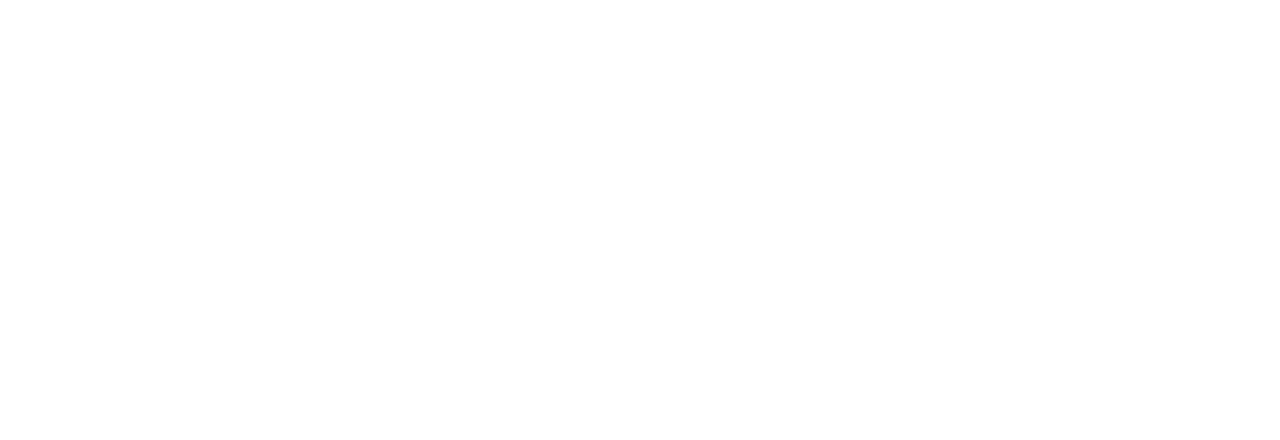
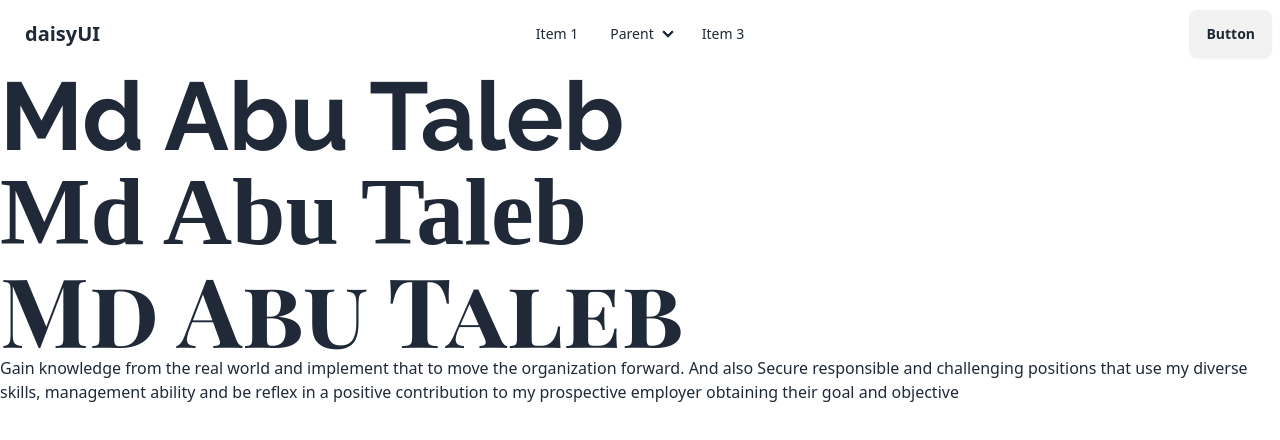
Before and after one commit to TOWHID162153/MD-ABU-TALEB, a plain HTML site: page index.html in a window 1280 px wide. Drawn offline with nearby package versions, Linux system fonts and the light colour scheme; a web font is replaced by a local one.

Commit message:
commit for my nav & header part

```diff
--- a/index.html
+++ b/index.html
@@ -26,19 +26,20 @@
     <script src="https://cdn.tailwindcss.com"></script>
     <!-- Style -->
     <style>
+        /* for paragraph */
         .font-raleway {
             font-family: "Raleway", serif;
             font-optical-sizing: auto;
             font-weight: 400;
             font-style: normal;
         }
-
+        /* for others title */
         .font-bona {
             font-family: "Bona Nova SC", serif;
             font-weight: 400;
             font-style: normal;
         }
-
+        /* for nav & banner title */
         .font-playfair {
             font-family: "Playfair Display SC", serif;
             font-weight: 400;
@@ -47,6 +48,60 @@
     </style>
 </head>
 <body>
+    <header>
+        <nav>
+            <div class="navbar bg-base-100">
+                <div class="navbar-start">
+                    <div class="dropdown">
+                        <div tabindex="0" role="button" class="btn btn-ghost lg:hidden">
+                            <svg xmlns="http://www.w3.org/2000/svg" class="h-5 w-5" fill="none" viewBox="0 0 24 24"
+                                stroke="currentColor">
+                                <path stroke-linecap="round" stroke-linejoin="round" stroke-width="2" d="M4 6h16M4 12h8m-8 6h16" />
+                            </svg>
+                        </div>
+                        <ul tabindex="0" class="menu menu-sm dropdown-content bg-base-100 rounded-box z-[1] mt-3 w-52 p-2 shadow">
+                            <li><a>Item 1</a></li>
+                            <li>
+                                <a>Parent</a>
+                                <ul class="p-2">
+                                    <li><a>Submenu 1</a></li>
+                                    <li><a>Submenu 2</a></li>
+                                </ul>
+                            </li>
+                            <li><a>Item 3</a></li>
+                        </ul>
+                    </div>
+                    <a class="btn btn-ghost text-xl">daisyUI</a>
+                </div>
+                <div class="navbar-center hidden lg:flex">
+                    <ul class="menu menu-horizontal px-1">
+                        <li><a>Item 1</a></li>
+                        <li>
+                            <details>
+                                <summary>Parent</summary>
+                                <ul class="p-2">
+                                    <li><a>Submenu 1</a></li>
+                                    <li><a>Submenu 2</a></li>
+                                </ul>
+                            </details>
+                        </li>
+                        <li><a>Item 3</a></li>
+                    </ul>
+                </div>
+                <div class="navbar-end">
+                    <a class="btn">Button</a>
+                </div>
+            </div>
+        </nav>
+    </header>
+    <h1 class="font-raleway text-8xl font-bold">Md Abu Taleb</h1>
+    <h1 class="font-bona text-8xl font-bold">Md Abu Taleb</h1>
+    <h1 class="font-playfair text-8xl font-bold">Md Abu Taleb</h1>
+    <p>Gain knowledge from the real world and implement that to move the
+    organization forward. And also Secure responsible and challenging positions that
+    use my diverse skills, management ability and be reflex in a positive contribution
+    to my prospective employer obtaining their goal and objective
+</p>
 
 </body>
 </html>
```
Also changed, not shown: 1 other file.
